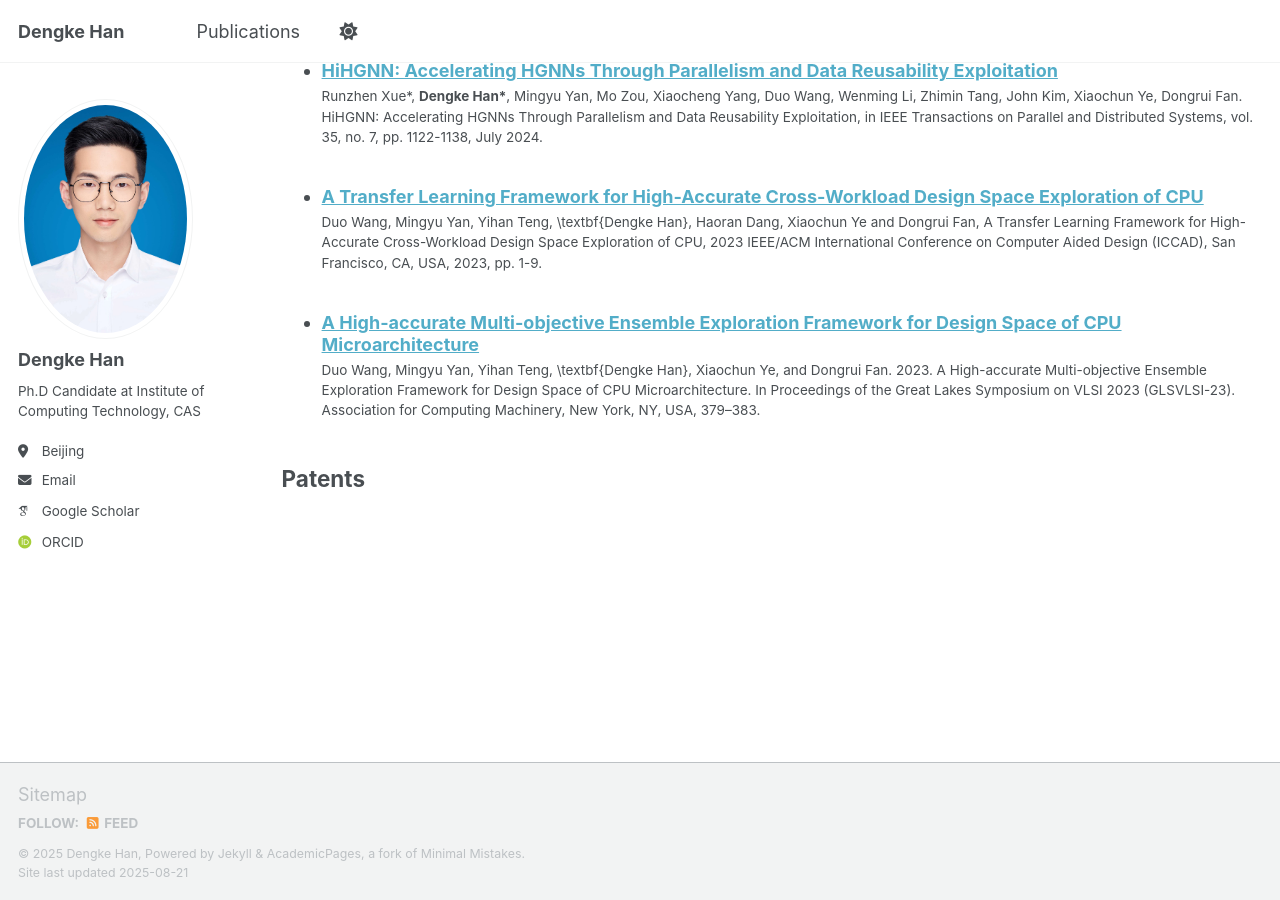
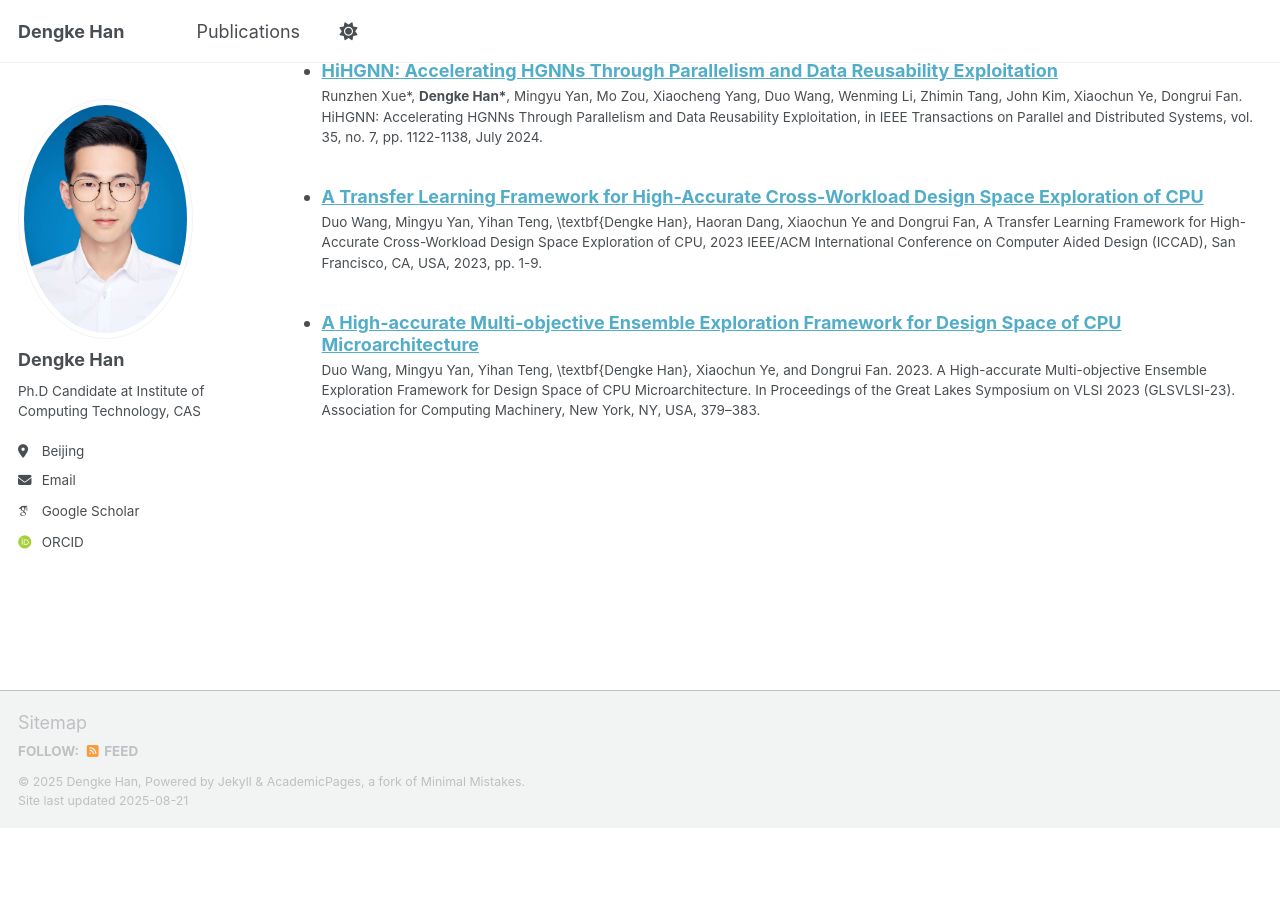
Before and after one commit to handengke/handengke.github.io, a Jekyll site: the page built from _pages/publications.md, in a window 1280 px wide and 900 px high, scrolled down 1033 px. Built offline with Jekyll 4.4.1, drawn with Linux system fonts in a browser that asks for light colours; some web fonts are replaced; a script that is not in the unit is left out; after the commit the page ends 1861 px from its top, so only the background shows below that.

Commit message:
Update publications.md

```diff
--- a/_pages/publications.md
+++ b/_pages/publications.md
@@ -8,9 +8,3 @@ author_profile: true
 <ul>{% for post in site.publications reversed %}
     {% include archive-single-cv.html %}
   {% endfor %}</ul>
-
-## Patents
-
-<ul>{% for post in site.patents reversed %}
-    {% include archive-single-cv.html %}
-  {% endfor %}</ul>
```
